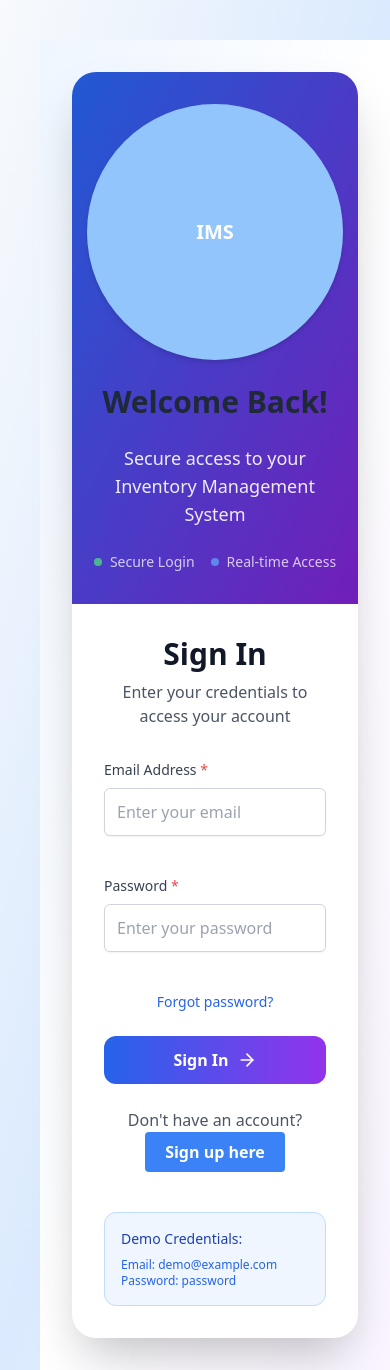
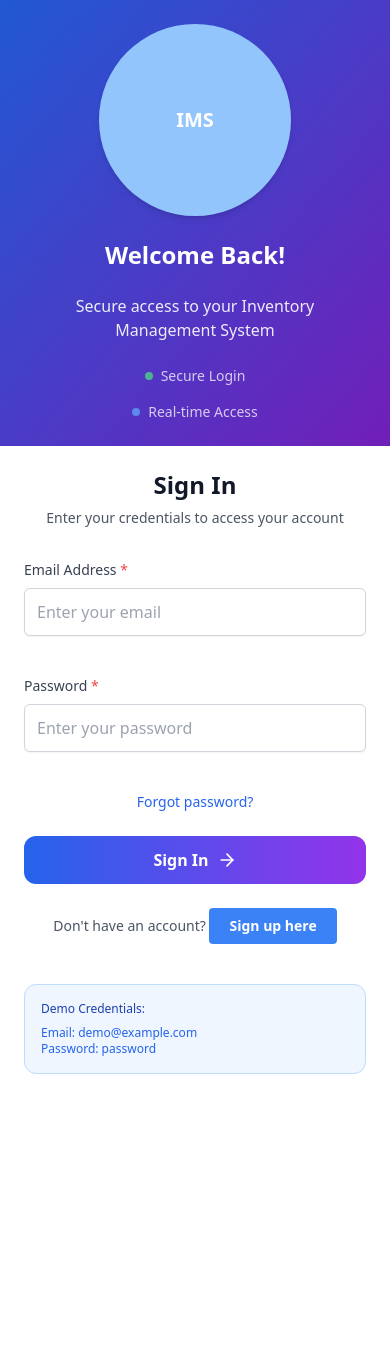
Before and after one commit to ishankfl/inventory-frontend, a React (Create React App) app: page /login in a window 390 px wide. After the commit the page ends 1098 px from the top, so only its background shows below. Built offline with nearby package versions, Linux system fonts and the light colour scheme; no server answers; the HTML template or start-up script is replaced by a standard one.

Commit message:
login-page-responsive-done

```diff
--- a/src/App.js
+++ b/src/App.js
@@ -43,7 +43,7 @@ function App() {
             : 'ml-0 max-w-full'
           } flex-1`}
         >
-          <div className="mt-10 ml-10">
+          <div className="lg:mt-10 lg:ml-10 sm:m-0 sm:p-0">
             <CustomRouter />
             {isUserLoggedin && <CurrentActivityBox />}
           </div>
--- a/src/components/auth/Login.jsx
+++ b/src/components/auth/Login.jsx
@@ -1,8 +1,7 @@
 import React from 'react';
 import { Formik } from 'formik';
 import * as Yup from 'yup';
-import { useNavigate } from 'react-router-dom';
-import { Eye, EyeOff, Mail, Lock, ArrowRight } from 'lucide-react';
+import { ArrowRight } from 'lucide-react';
 import ToastNotification from '../common/ToggleNotification';
 import FormInput from '../common/FormInput';
 import { loginApi } from '../../api/user';
@@ -46,13 +45,12 @@ const loginUser = async (email, password, setToast) => {
 };
 
 const LoginSVG = () => (
-  <div className="w-64 h-64 bg-blue-300 rounded-full flex items-center justify-center text-white text-xl font-bold shadow-md">
+  <div className="w-48 h-48 sm:w-56 sm:h-56 md:w-64 md:h-64 bg-blue-300 rounded-full flex items-center justify-center text-white text-xl font-bold shadow-md">
     IMS
   </div>
 );
 
 const Login = () => {
-  const navigate = useNavigate();
   const [toast, setToast] = React.useState(null);
 
   return (
@@ -67,16 +65,22 @@ const Login = () => {
         />
       )}
 
-      <div className="min-h-screen bg-gradient-to-br from-blue-50 via-white to-purple-50 flex items-center justify-center p-8">
-        <div className="w-full max-w-6xl bg-white rounded-3xl shadow-2xl overflow-hidden flex flex-col lg:flex-row ">
+      <div className="min-h-screen flex items-center justify-center lg:px-4 sm:px-0 lg:py-8 sm:mx-0 ">
+        <div className="w-full max-w-6xl bg-white lg:rounded-3xl shadow-2xl overflow-hidden flex flex-col lg:flex-row">
           {/* Left side */}
-          <div className="lg:w-1/2 bg-gradient-to-br from-blue-600 to-purple-700 p-8 flex items-center justify-center relative">
+          <div className="lg:w-1/2 bg-gradient-to-br from-blue-600 to-purple-700 p-6 sm:p-12 flex items-center justify-center relative">
             <div className="absolute inset-0 bg-black/10"></div>
-            <div className="relative z-10 text-center text-white space-y-6">
-              <div className="flex justify-center">{<LoginSVG />}</div>
-              <h2 className="text-3xl font-bold">Welcome Back!</h2>
-              <p className="text-lg opacity-90">Secure access to your Inventory Management System</p>
-              <div className="flex items-center justify-center gap-4 text-sm opacity-75">
+            <div className="relative z-10 text-center text-white space-y-6 px-4">
+              <div className="flex justify-center">
+                <LoginSVG />
+              </div>
+              <h2 className="text-white text-2xl sm:text-3xl font-bold leading-tight">
+                Welcome Back!
+              </h2>
+              <p className="text-base sm:text-lg opacity-90 max-w-xs mx-auto">
+                Secure access to your Inventory Management System
+              </p>
+              <div className="flex flex-col sm:flex-row items-center justify-center gap-4 text-sm opacity-75 max-w-xs mx-auto">
                 <div className="flex items-center gap-2">
                   <div className="w-2 h-2 bg-green-400 rounded-full" />
                   <span>Secure Login</span>
@@ -90,11 +94,15 @@ const Login = () => {
           </div>
 
           {/* Right side */}
-          <div className="lg:w-1/2 p-8 lg:p-16 flex items-center">
+          <div className="lg:w-1/2 p-6 sm:p-16 flex items-center">
             <div className="w-full max-w-md mx-auto">
-              <div className="text-center mb-8">
-                <h1 className="text-3xl font-bold text-gray-900 mb-2">Sign In</h1>
-                <p className="text-gray-600">Enter your credentials to access your account</p>
+              <div className="text-center mb-8 px-2 sm:px-0">
+                <h1 className="text-2xl sm:text-3xl font-bold text-gray-900 mb-2 leading-tight">
+                  Sign In
+                </h1>
+                <p className="text-gray-600 text-sm sm:text-base">
+                  Enter your credentials to access your account
+                </p>
               </div>
 
               <Formik
@@ -140,8 +148,11 @@ const Login = () => {
                       required
                       error={touched.password && errors.password ? errors.password : ''}
                     />
-                    <div className="flex items-center justify-between">
-                      <a href="#" className="text-sm text-blue-600 hover:text-blue-500 transition-colors duration-200">
+                    <div className="flex items-center justify-between text-sm">
+                      <a
+                        href="#"
+                        className="text-blue-600 hover:text-blue-500 transition-colors duration-200"
+                      >
                         Forgot password?
                       </a>
                     </div>
@@ -164,7 +175,7 @@ const Login = () => {
                       )}
                     </button>
 
-                    <div className="text-center">
+                    <div className="text-center text-sm sm:text-base">
                       <p className="text-gray-600">
                         Don't have an account?{' '}
                         <button
@@ -178,10 +189,11 @@ const Login = () => {
                     </div>
 
                     {/* Demo credentials */}
-                    <div className="mt-6 p-4 bg-blue-50 rounded-xl border border-blue-200">
-                      <p className="text-sm text-blue-800 font-medium mb-2">Demo Credentials:</p>
-                      <p className="text-xs text-blue-600">
-                        Email: demo@example.com<br />
+                    <div className="mt-6 p-4 bg-blue-50 rounded-xl border border-blue-200 text-xs sm:text-sm">
+                      <p className="text-blue-800 font-medium mb-2">Demo Credentials:</p>
+                      <p className="text-blue-600">
+                        Email: demo@example.com
+                        <br />
                         Password: password
                       </p>
                     </div>
```
